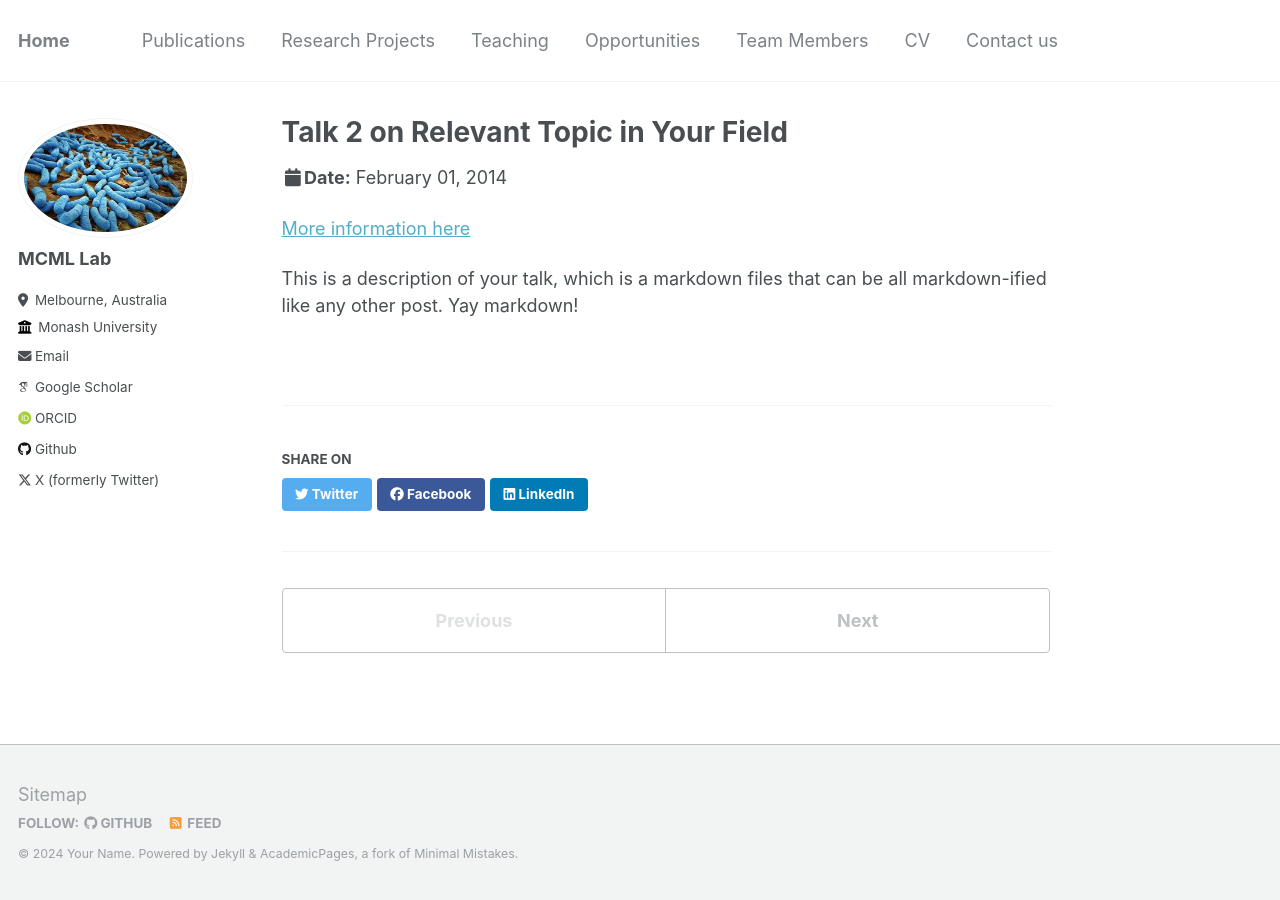
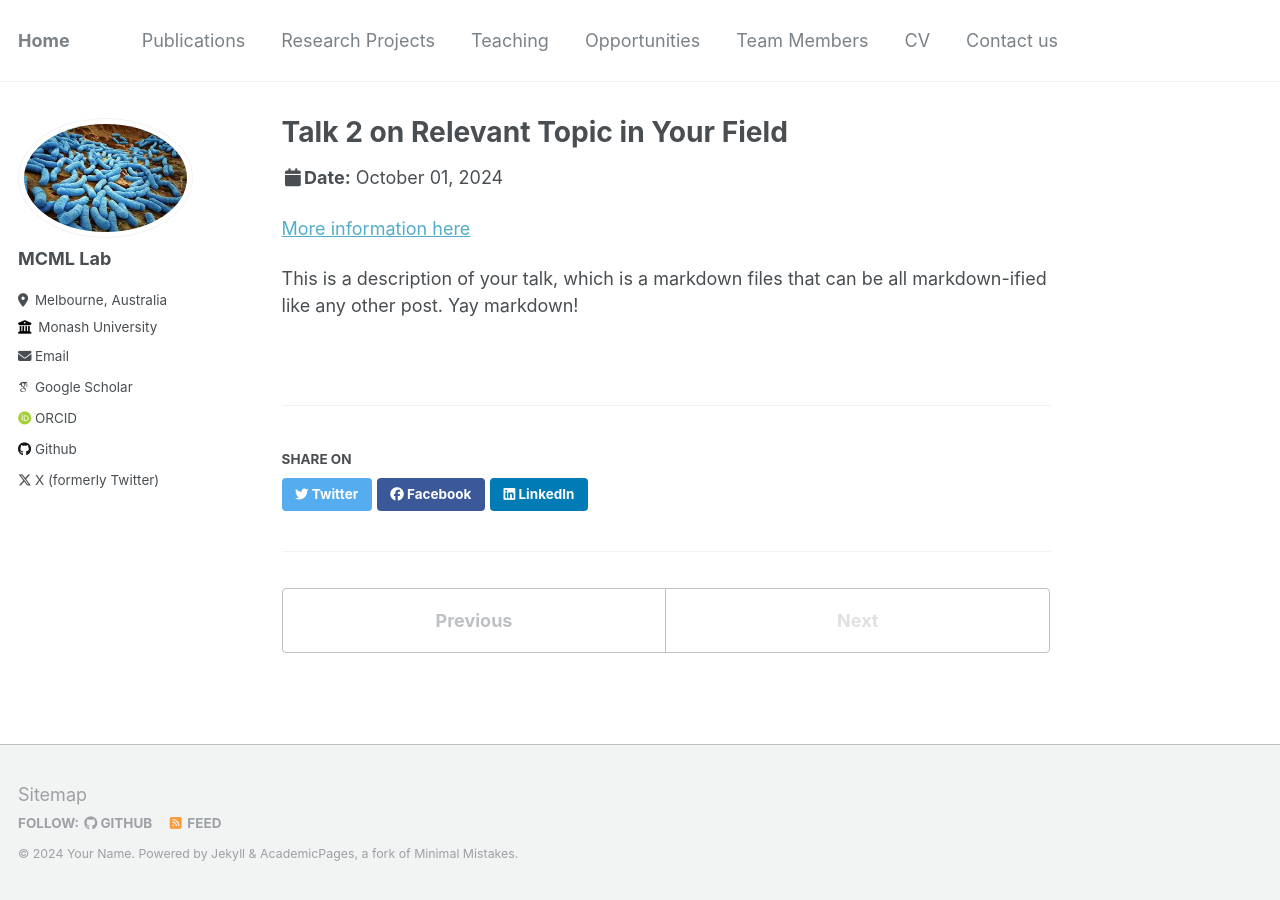
Before and after one commit to AminValiei/valieilab, a Jekyll site: the page built from _talks/2014-02-01-talk-2.md, in a window 1280 px wide. Built offline with Jekyll 4.4.1, drawn with Linux system fonts in a browser that asks for light colours; some web fonts are replaced.

Commit message:
Update 2014-02-01-talk-2.md

```diff
--- a/_talks/2014-02-01-talk-2.md
+++ b/_talks/2014-02-01-talk-2.md
@@ -2,10 +2,10 @@
 title: "Talk 2 on Relevant Topic in Your Field"
 collection: talks
 type: "Talk"
-permalink: /talks/2014-02-01-talk-2
-venue: "London School of Testing"
-date: 2014-02-01
-location: "London, UK"
+#permalink: /talks/2014-02-01-talk-2
+#venue: "London School of Testing"
+date: 2024-10-01
+#location: "London, UK"
 ---
 
 [More information here](http://example2.com)
```
